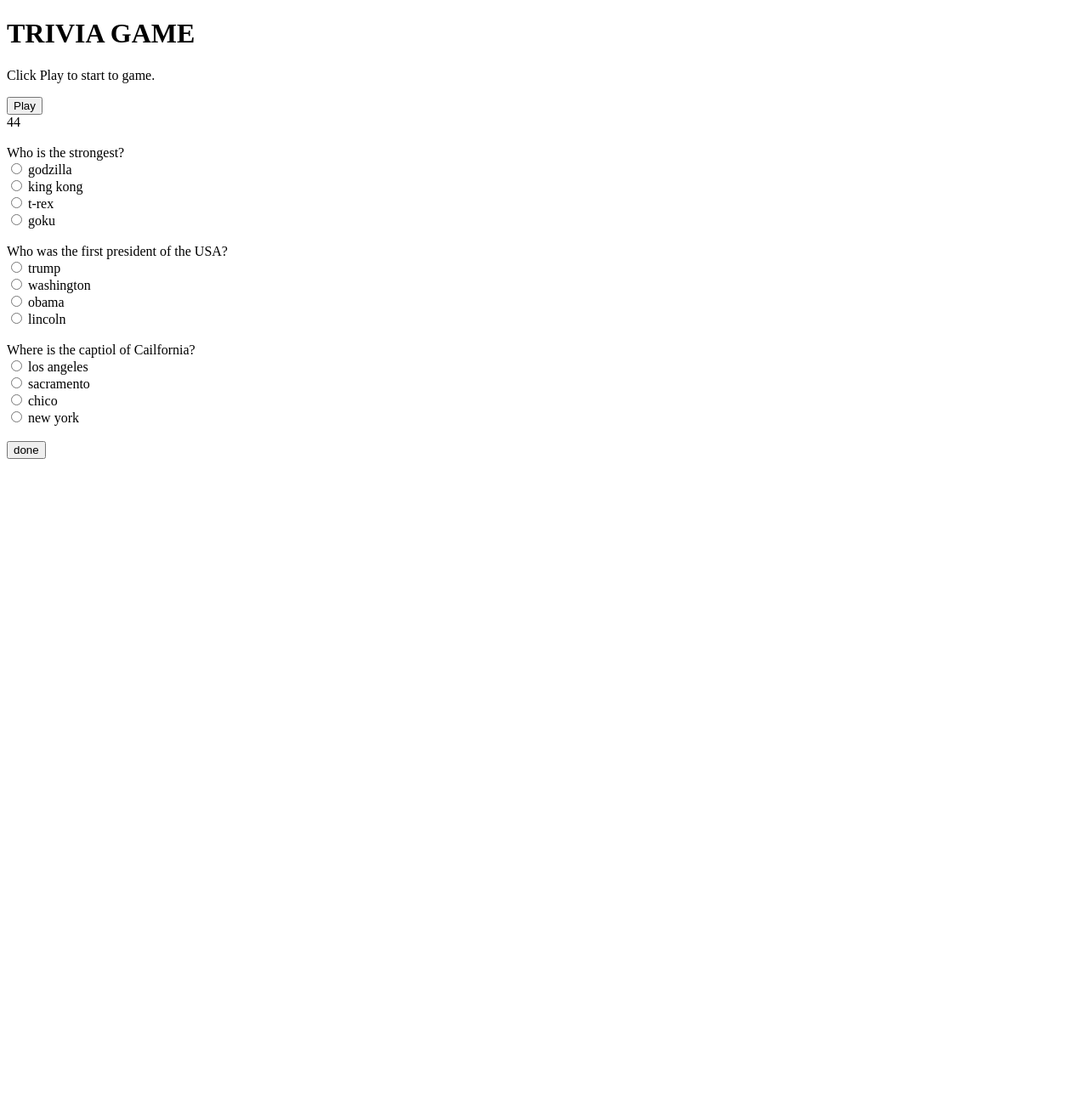
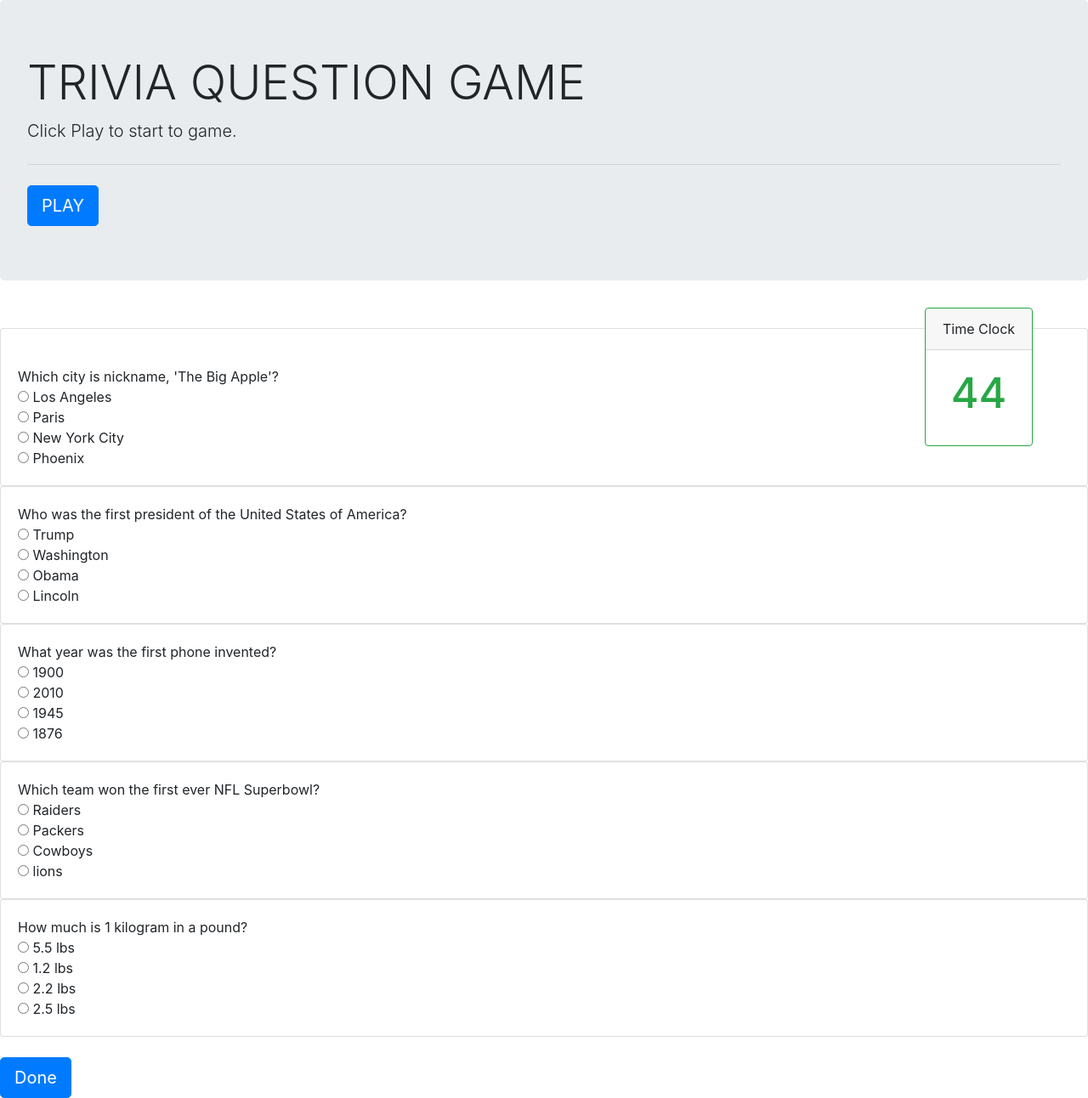
Before and after one commit to parytly/TriviaGame, a plain HTML site: page index.html in a window 1280 px wide. Shown: the whole page at 85% size. Before the commit the page ends 800 px from the top, so only its background shows below. Drawn offline with nearby package versions, Linux system fonts and the light colour scheme; files whose address does not match are found by name.

Commit message:
added bootstrap styling and added more questions to the html

```diff
--- a/assets/game.js
+++ b/assets/game.js
@@ -32,20 +32,27 @@ start();
 
 // LIST OF QUESTIONS
 var questionList = [
-{   question: "Who is the strongest?",
-    choices: ["godzilla ", "king kong ", "t-rex ", "goku "],
-    answer: "godzilla"
+{   question: "Which city is nickname, 'The Big Apple'?",
+    choices: ["Los Angeles ", "Paris ", "New York City ", "Phoenix "],
+    answer: "New York City "
 },
-{   question: "Who was the first president of the USA?",
-    choices: ["trump", "washington", "obama", "lincoln"],
+{   question: "Who was the first president of the United States of America?",
+    choices: ["Trump", "Washington", "Obama", "Lincoln"],
     anwser: "washington"
 },
-{   question: "Where is the captiol of Cailfornia?",
-    choices: ["los angeles", "sacramento", "chico", "new york"],
-    answer: "sacramento"
+{   question: "What year was the first phone invented?",
+    choices: ["1900", "2010", "1945", "1876"],
+    answer: "1876"
+},
+{   question: "Which team won the first ever NFL Superbowl?",
+    choices: ["Raiders", "Packers", "Cowboys", "lions"],
+    answer: "Packers"
+},
+{   question: "How much is 1 kilogram in a pound?",
+    choices: ["5.5 lbs", "1.2 lbs", "2.2 lbs", "2.5 lbs"],
+    answer: "2.2 lbs"
 },
 ];
-
 
 // DISPLAY QUIZ QUESTION AND CHOICES
 function displayQuiz(){
@@ -71,25 +78,39 @@ function displayQuiz(){
     $(".q3c2").append(questionList[2].choices[1]);
     $(".q3c3").append(questionList[2].choices[2]);
     $(".q3c4").append(questionList[2].choices[3]);
+
+    // QUESTION 4
+    $("#questionFour").append(questionList[3].question);
+    $(".q4c1").append(questionList[3].choices[0]);
+    $(".q4c2").append(questionList[3].choices[1]);
+    $(".q4c3").append(questionList[3].choices[2]);
+    $(".q4c4").append(questionList[3].choices[3]);
+
+    // QUESTION 3
+    $("#questionFive").append(questionList[4].question);
+    $(".q5c1").append(questionList[4].choices[0]);
+    $(".q5c2").append(questionList[4].choices[1]);
+    $(".q5c3").append(questionList[4].choices[2]);
+    $(".q5c4").append(questionList[4].choices[3]);
 };
 
 displayQuiz();
 
 
-
 // CHECK USERS SELECTIONS
 function checkAnswer (){
 
-};
+}
+
 checkAnswer();
 
-// FINISH THE GAME WHEM CLICKING ON THE DONE BUTTON
+// FINISH THE GAME WHEN CLICKING ON THE DONE BUTTON
 function finish(){
     $("#doneButton").on("click",function(){
         clearInterval(intervalId);
         console.log("finish");
-        $("#quiz").hide();
-        // $("#quiz").show(results);
+        // $("#quizContainer").hide();
+
 
     });
 };
--- a/assets/style.css
+++ b/assets/style.css
@@ -0,0 +1,9 @@
+.timer{
+    z-index: 2;
+    position: fixed;
+    margin-left: 85%;
+}
+#timeclock{
+    font-size: 50px;
+    text-align: center;
+}
--- a/index.html
+++ b/index.html
@@ -4,6 +4,8 @@
     <meta charset="UTF-8">
     <meta name="viewport" content="width=device-width, initial-scale=1.0">
     <meta http-equiv="X-UA-Compatible" content="ie=edge">
+    <!-- BOOTSTRAP LINK  -->
+    <link rel="stylesheet" href="https://stackpath.bootstrapcdn.com/bootstrap/4.3.1/css/bootstrap.min.css" integrity="sha384-ggOyR0iXCbMQv3Xipma34MD+dH/1fQ784/j6cY/iJTQUOhcWr7x9JvoRxT2MZw1T" crossorigin="anonymous">
 
     <!-- JQUERY LINK -->
     <script type="text/javascript" src="https://cdnjs.cloudflare.com/ajax/libs/jquery/3.2.1/jquery.min.js"></script>
@@ -11,29 +13,49 @@
     <!-- CSS LINK -->
     <link rel="stylesheet" href=".//assets/style.css">
 
-    <title>Document</title>
+    <title>Trivia Game</title>
 </head>
 <body>
-    <h1> TRIVIA GAME</h1>
-    <p>
-        Click Play to start to game.
-    </p>
-    <button id = "run"> Play</button>
-    <div id= "timeclock">
+        <div class="jumbotron">
+            <h1 class="display-4">TRIVIA QUESTION GAME</h1>
+            <p class="lead">Click Play to start to game.</p>
+            <hr class="my-4">
+            <a class="btn btn-primary btn-lg" href="#" role="button" id = "run" >PLAY</a>
+        </div>
+
+        <div class = "row timer">
+            <div class="card border-success mb-3 " style="max-width: 18rem;">
+                <div class="card-header">Time Clock</div>
+                <div class="card-body text-success">
+                    <h5 class="card-title" id = "timeclock"></h5>
+                </div>
+            </div>
         </div>
         <br>
+
+
     <div id = "quizContainer">
+
         <!-- QUESTION 1 -->
-        <form action="">
+        <div class="card">
+            <div class="card-body">
+                <form id ="choice1">
+                    <label for="choice1"></label>
                     <div id = "questionOne"></div>
-            <input type ="radio" name ="selection" value = ""> <span class = "q1c1"></span><br>
-            <input type ="radio" name ="selection" value = ""> <span class = "q1c2"></span><br>
-            <input type ="radio" name ="selection" value = ""> <span class = "q1c3"></span><br>
-            <input type ="radio" name ="selection" value = ""> <span class = "q1c4"></span><br>
+                    <input type ="radio" name ="choice1" value = "godziila"> <span class = "q1c1"></span><br>
+
+                    <input type ="radio" name ="choice1" value = "godzilla"> <span class = "q1c2"></span><br>
+
+                    <input type ="radio" name ="choice1" value = "goku"> <span class = "q1c3"></span><br>
+
+                    <input type ="radio" name ="choice1" value = "sam"> <span class = "q1c4"></span><br>
                 </form>
-            <br>
+            </div>
+        </div>
 
         <!--  QUESTION 2 -->
+        <div class="card">
+            <div class="card-body">
                 <form action="">
                     <div id = "questionTwo"></div>
                     <input type ="radio" name ="selection" value = ""> <span class = "q2c1"></span><br>
@@ -41,9 +63,12 @@
                     <input type ="radio" name ="selection" value = ""> <span class = "q2c3"></span><br>
                     <input type ="radio" name ="selection" value = ""> <span class = "q2c4"></span><br>
                 </form>
-            <br>
+            </div>
+        </div>
 
             <!-- QUESTION 3 -->
+        <div class="card">
+            <div class="card-body">
                 <form action="">
                 <div id = "questionThree"></div>
                     <input type ="radio" name ="selection" value = ""> <span class = "q3c1"></span><br>
@@ -52,9 +77,37 @@
                     <input type ="radio" name ="selection" value = ""> <span class = "q3c4"></span><br>
                 </form>
             </div>
+        </div>
+
+            <!-- QUESTION 4 -->
+        <div class="card">
+            <div class="card-body">
+                <form action="">
+                <div id = "questionFour"></div>
+                    <input type ="radio" name ="selection" value = ""> <span class = "q4c1"></span><br>
+                    <input type ="radio" name ="selection" value = ""> <span class = "q4c2"></span><br>
+                    <input type ="radio" name ="selection" value = ""> <span class = "q4c3"></span><br>
+                    <input type ="radio" name ="selection" value = ""> <span class = "q4c4"></span><br>
+                </form>
+            </div>
+        </div>
+
+            <!-- QUESTION 5 -->
+        <div class="card">
+            <div class="card-body">
+                <form action="">
+                <div id = "questionFive"></div>
+                    <input type ="radio" name ="selection" value = ""> <span class = "q5c1"></span><br>
+                    <input type ="radio" name ="selection" value = ""> <span class = "q5c2"></span><br>
+                    <input type ="radio" name ="selection" value = ""> <span class = "q5c3"></span><br>
+                    <input type ="radio" name ="selection" value = ""> <span class = "q5c4"></span><br>
+                </form>
+            </div>
+        </div>
+    </div>
     <br>
     <!-- DONE BUTTON -->
-    <button id ="doneButton"> done </button>
+    <button type="button" id ="doneButton" class="btn btn-primary btn-lg">Done</button>
 </body>
 <!-- LOCAL JS LINK -->
 <script src=".//assets/game.js"></script>
```
Lines whose indentation alone changed are shown as unchanged.
